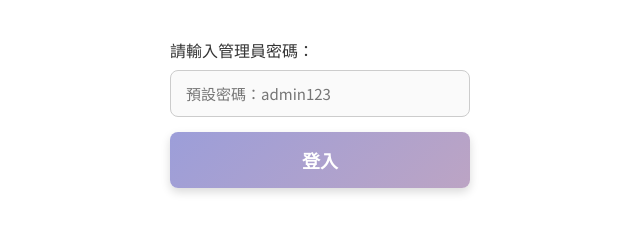
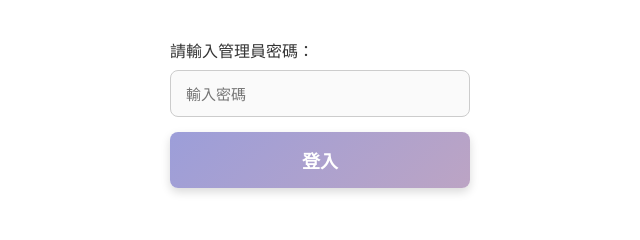
Before and after one commit to ozzychen1984/bsps-Information-Education, a plain HTML site: page index.html in a window 1280 px wide. Both pictures are taken after a click on the button "管理後台". Shown: the part 210-450 px from the top of the page, 320-960 px from the left. Drawn offline with Linux system fonts and the light colour scheme.

Commit message:
Update index.html

```diff
--- a/index.html
+++ b/index.html
@@ -148,7 +148,7 @@
     <div id="adminAuthView">
       <div class="form-group" style="max-width: 300px; margin: 0 auto;">
         <label style="text-align: left;">請輸入管理員密碼：</label>
-        <input type="password" id="adminPassword" placeholder="預設密碼：admin123">
+        <input type="password" id="adminPassword" placeholder="輸入密碼">
       </div>
       <button class="btn-submit" style="max-width: 300px; margin-top: 15px;" onclick="verifyAdmin()">登入</button>
     </div>
```
